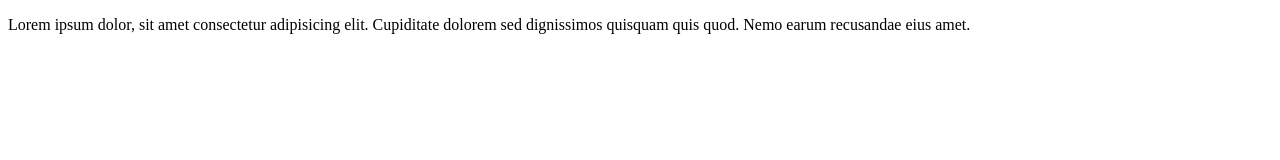
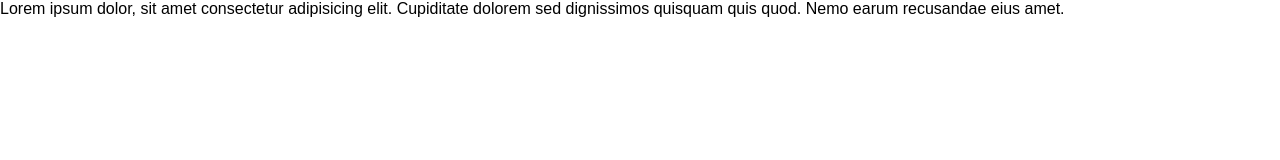
Before and after one commit to mrhripon/gitTest, a plain HTML site: page index.html in a window 1280 px wide. Drawn offline with Linux system fonts and the light colour scheme.

Commit message:
work done

```diff
--- a/index.html
+++ b/index.html
@@ -5,6 +5,7 @@
     <meta http-equiv="X-UA-Compatible" content="IE=edge">
     <meta name="viewport" content="width=device-width, initial-scale=1.0">
     <title>This is a Test Page</title>
+    <link rel="stylesheet" href="main.css">
 </head>
 <body>
     <div class="container">
@@ -12,5 +13,9 @@
             <p>Lorem ipsum dolor, sit amet consectetur adipisicing elit. Cupiditate dolorem sed dignissimos quisquam quis quod. Nemo earum recusandae eius amet.</p>
         </div>
     </div>
+
+
+
+    <script src="main.js"></script>
 </body>
 </html>
--- a/main.css
+++ b/main.css
@@ -0,0 +1,5 @@
+* {margin: 0;padding: 0;box-sizing: border-box;}
+body {
+    font-family: Arial, Helvetica, sans-serif;
+    font-size: 16px;
+}
```
